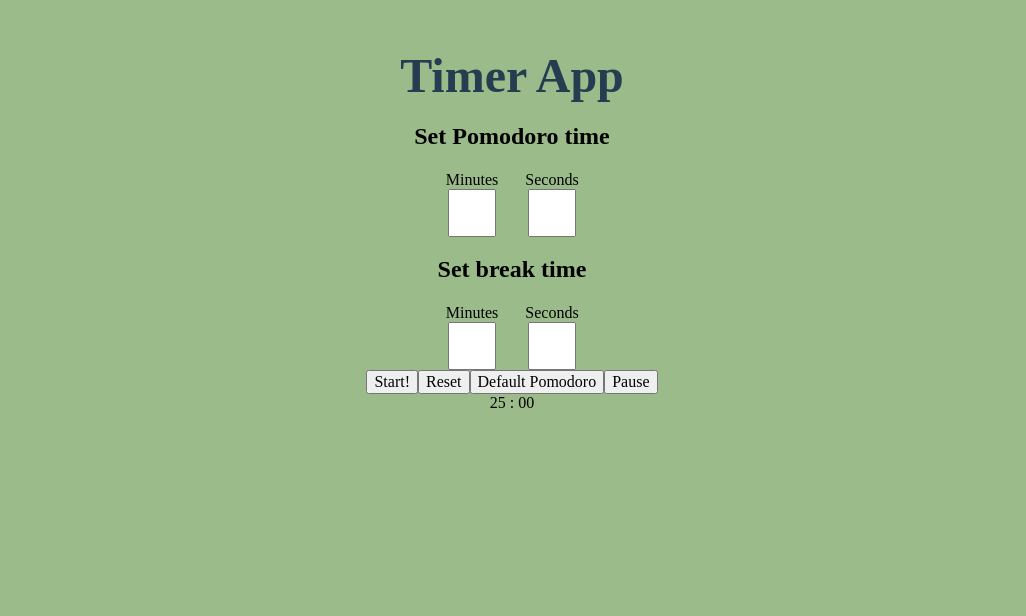
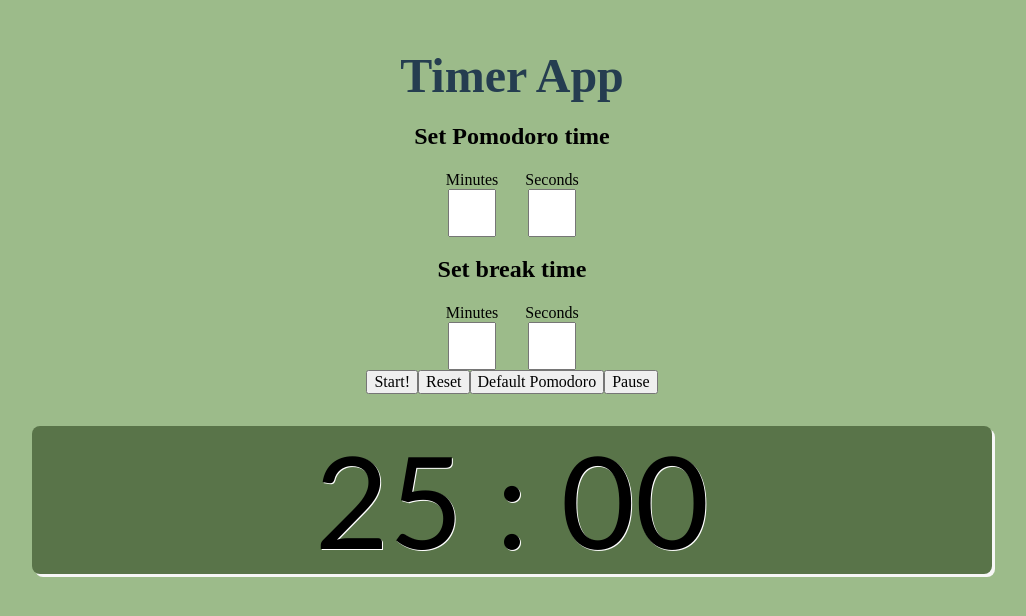
Before and after one commit to icelandico/timer-react, a React (Create React App) app: page / in a window 1280 px wide. Shown: the top 616 px of the page, without its empty margins (128-1154 px from the left). Built offline with nearby package versions, Linux system fonts and the light colour scheme.

Commit message:
Display timer styling

```diff
--- a/src/components/App/App.scss
+++ b/src/components/App/App.scss
@@ -1,10 +1,11 @@
 $font-main: Arial, sans-serif;
 $font-color: rgb(92, 70, 75);
+$main-background: rgb(156, 187, 138);
 
 .App {
   margin:0;
   padding: 0;
-  background: rgb(156, 187, 138);
+  background: $main-background;
   height: 100vh;
   text-align: center;
   overflow: auto;
--- a/src/components/TimeDisplay/TimeDisplay.css
+++ b/src/components/TimeDisplay/TimeDisplay.css
@@ -0,0 +1,11 @@
+.timer-display {
+  margin: 2rem auto;
+  width: 75%;
+  border-radius: 0.5rem;
+  background: #597449;
+  box-shadow: 3px 3px #f7f7f7; }
+
+.time-value {
+  font-size: 8rem;
+  font-family: 'Trebuchet MS', 'Lucida Sans Unicode', 'Lucida Grande', 'Lucida Sans', Arial, sans-serif;
+  text-shadow: 1px 1px #fff; }
--- a/src/components/TimeDisplay/TimeDisplay.js
+++ b/src/components/TimeDisplay/TimeDisplay.js
@@ -1,4 +1,5 @@
 import React, { Component } from 'react';
+import './TimeDisplay.css'
 
 class TimeDisplay extends Component {
 
@@ -8,7 +9,7 @@ class TimeDisplay extends Component {
 
   render() {
     return(
-      <div>
+      <div className="timer-display">
         <p className="time-value">{this.leadingZero(this.props.minutes)} : {this.props.seconds === '60' ? '00' : this.leadingZero(this.props.seconds)}</p>
       </div>
     )
--- a/src/components/TimeDisplay/TimeDisplay.scss
+++ b/src/components/TimeDisplay/TimeDisplay.scss
@@ -0,0 +1,13 @@
+.timer-display {
+  margin: 2rem auto;
+  width: 75%;
+  border-radius: 0.5rem;
+  background: rgb(89, 116, 73);
+  box-shadow: 3px 3px rgb(247, 247, 247);
+}
+
+.time-value {
+  font-size: 8rem;
+  font-family: 'Trebuchet MS', 'Lucida Sans Unicode', 'Lucida Grande', 'Lucida Sans', Arial, sans-serif;
+  text-shadow: 1px 1px #fff;
+}
--- a/src/index.css
+++ b/src/index.css
@@ -1,6 +1,5 @@
 * {
   box-sizing: border-box;
-
 }
 
 code {
```
